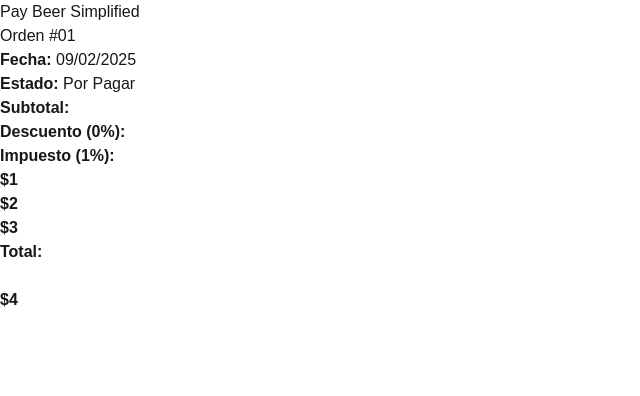
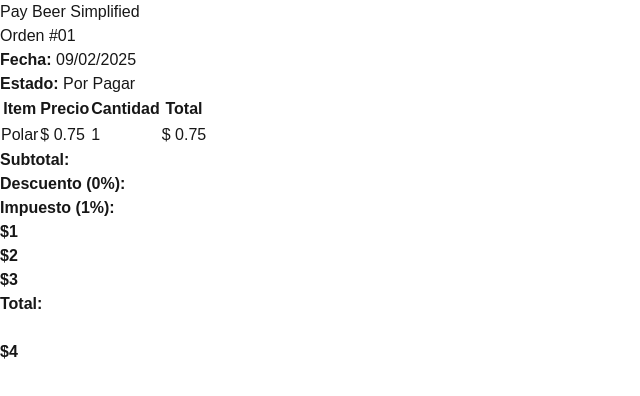
Before and after one commit to JesusD2405/front-pay-beers-simplified, a Next.js app: page /order-preview in a window 1280 px wide. Shown: the top 396 px of the page, without its empty margins (0-640 px from the left). Built offline with nearby package versions, Linux system fonts and the light colour scheme.

Commit message:
feature: adding order content component

```diff
--- /dev/null
+++ b/src/app/order-preview/components/ContentOrder.tsx
@@ -0,0 +1,28 @@
+"use client";
+
+export function ContentOrder() {
+  return (
+    <div className="overflow-x-auto p-5">
+      <table className="min-w-full bg-white border border-gray-400">
+        <thead>
+          <tr className="text-center text-gray-800">
+            <th className="text-left px-4 py-2 border-b">Item</th>
+            <th className="px-4 py-2 border-b">Precio</th>
+            <th className="px-4 py-2 border-b">Cantidad</th>
+            <th className="px-4 py-2 border-b">Total</th>
+          </tr>
+        </thead>
+        <tbody>
+          <tr className="text-black">
+            <td className="px-4 py-2 border-b">Polar</td>
+            <td className="px-4 py-2 border-b text-center">$ 0.75</td>
+            <td className="px-4 py-2 border-b text-center">1</td>
+            <td className="px-4 py-2 border-b text-center font-semibold">
+              $ 0.75
+            </td>
+          </tr>
+        </tbody>
+      </table>
+    </div>
+  );
+}
--- a/src/app/order-preview/page.tsx
+++ b/src/app/order-preview/page.tsx
@@ -1,10 +1,12 @@
 import { HeaderOrder } from "./components/HeaderOrder";
+import { ContentOrder } from "./components/ContentOrder";
 import { FooterOrder } from "./components/FooterOrder";
 
 export default function OrderPreview() {
   return (
     <div className="m-5 p-5 rounded overflow-hidden shadow-lg bg-white">
       <HeaderOrder />
+      <ContentOrder />
       <FooterOrder />
     </div>
   );
```
